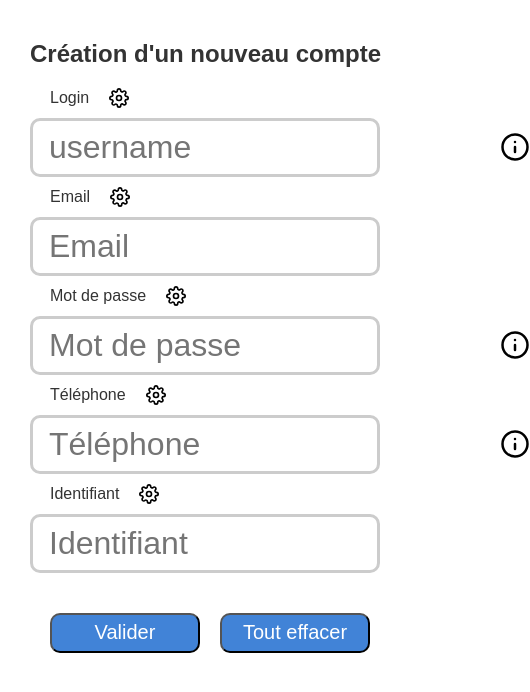
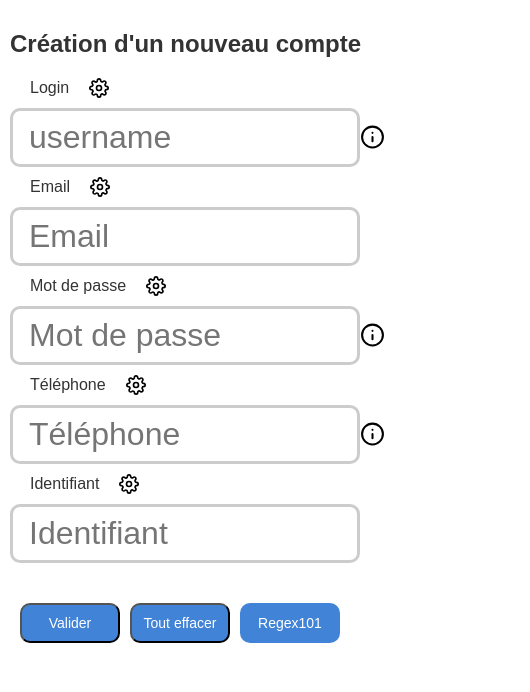
Before and after one commit to jlum85/regexInput, a React (Create React App) app: page / in a window 390 px wide. Shown: the top 692 px of the page, 530 px wide, since content can reach past the window. Built offline with nearby package versions, Linux system fonts and the light colour scheme.

Commit message:
Ajout link regex101

```diff
--- a/src/App.css
+++ b/src/App.css
@@ -86,6 +86,13 @@ input.invalid + p {
   margin-bottom: 20px;
 }
 
+.divBtn {
+  display: flex;
+  flex-direction: row;
+  justify-content: flex-start;
+  align-items: center;
+}
+
 .clearBtn,
 .submitBtn {
   color: white;
@@ -94,10 +101,15 @@ input.invalid + p {
   background-color: #4183d7;
   font-size: 20px;
   height: 40px;
-  width: 150px;
-  text-align: center;
+  width: 130px;
   margin-top: 30px;
-  margin-left: 20px;
+  margin-left: 10px;
+  display: flex;
+  align-items: center;
+  justify-content: center;
+}
+.divBtn a {
+  text-decoration: none;
 }
 
 .passed {
@@ -202,10 +214,17 @@ h3 {
     width: 350px;
   }
 
+  .detail,
+  form {
+    width: 375px;
+    margin: 10px;
+  }
   input {
     width: 350px;
   }
-
+  .divLabel {
+    width: 350px;
+  }
   .inputDetail {
     width: 320px;
     margin: 10px;
@@ -221,4 +240,10 @@ h3 {
     align-items: flex-start;
     justify-content: flex-start;
   }
+
+  .clearBtn,
+  .submitBtn {
+    font-size: 14px;
+    width: 100px;
+  }
 }
--- a/src/components/Form.js
+++ b/src/components/Form.js
@@ -81,10 +81,20 @@ const Form = (props) => {
           onUpdate={() => props.selectField(f)}
         />
       ))}
-      <button className="submitBtn">{buttonText}</button>
-      <button className="clearBtn" onClick={onClear}>
-        Tout effacer
-      </button>
+      <div className="divBtn">
+        <button className="submitBtn">{buttonText}</button>
+        <button className="clearBtn" onClick={onClear}>
+          Tout effacer
+        </button>
+
+        <a
+          href="https://regex101.com/"
+          target="_blank"
+          rel="noopener noreferrer"
+        >
+          <div className="clearBtn">Regex101</div>
+        </a>
+      </div>
     </form>
   );
 };
--- a/src/containers/FieldDetail.js
+++ b/src/containers/FieldDetail.js
@@ -227,6 +227,7 @@ const FieldDetail = (props) => {
               addRow={addRow}
               deleteRow={deleteRow}
             />
+            <div className="divBtn">
               <button className="submitBtn">Valider</button>
               <button
                 className="clearBtn"
@@ -237,6 +238,7 @@ const FieldDetail = (props) => {
               >
                 Annuler
               </button>
+            </div>
           </form>
         </div>
       )}
```
Lines whose indentation alone changed are shown as unchanged.
